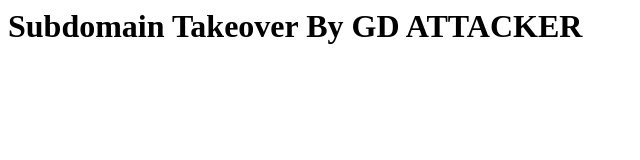
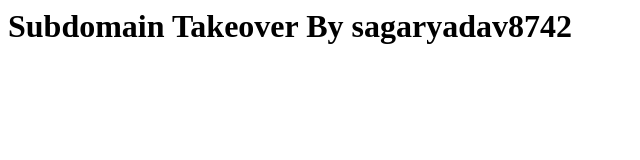
Before and after one commit to ssvevo/github-takeovers, a plain HTML site: page index.html in a window 1280 px wide. Shown: the whole page, without its empty margins (0-640 px from the left). Drawn offline with Linux system fonts and the light colour scheme.

Commit message:
Update index.html

```diff
--- a/index.html
+++ b/index.html
@@ -1 +1 @@
-<h1>Subdomain Takeover By GD ATTACKER </h1>
+<h1>Subdomain Takeover By sagaryadav8742 </h1>
```
